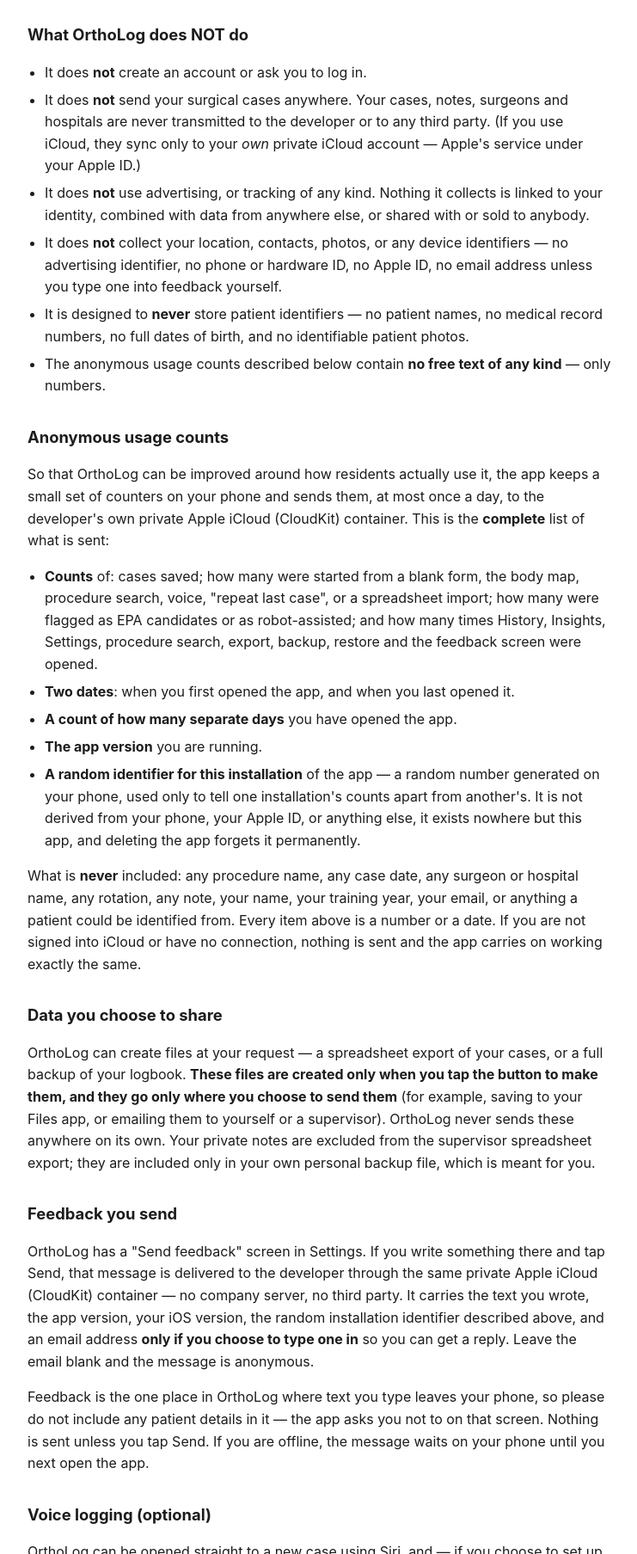
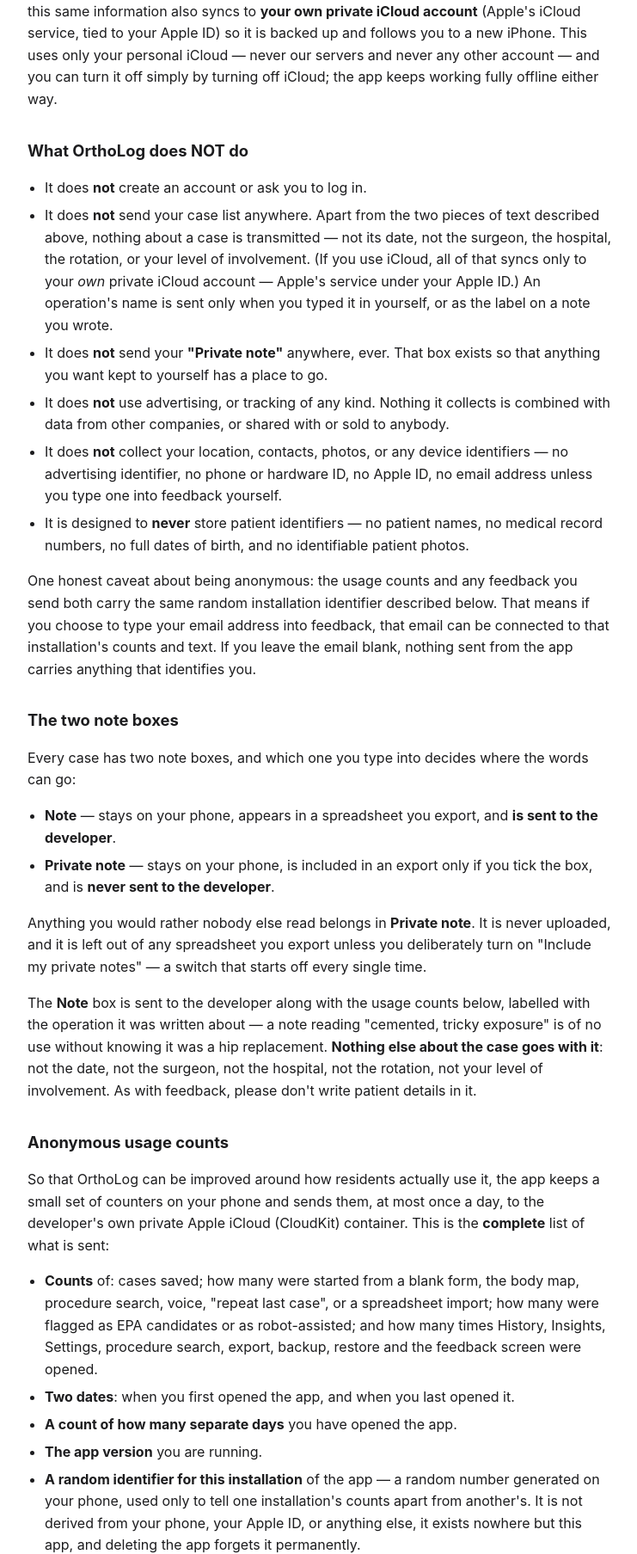
Before and after one commit to mutaz74/ortholog-privacy, a plain HTML site: page index.html in a window 1280 px wide. Shown: the part 993-2800 px from the top of the page at 86% size, without its empty margins (268-1009 px from the left). Drawn offline with Linux system fonts and the light colour scheme.

Commit message:
Notes split, and the two things now sent to the developer
The policy claimed no free text of any kind ever left the phone. Since the
notes field was split into a shared Note and a Private note, the shared one
and any procedure name typed by hand are sent, so the page now says so and
describes which box goes where. Also corrects the older claim that nothing
collected is linked to identity: feedback and usage share an install ID.

```diff
--- a/index.html
+++ b/index.html
@@ -37,29 +37,36 @@
 <body>
 
 <h1>OrthoLog — Privacy Policy</h1>
-<p class="updated">Last updated: 27 July 2026</p>
+<p class="updated">Last updated: 28 July 2026</p>
 
 <p>OrthoLog is a personal surgical logbook for orthopedic surgery residents. This policy explains,
 in plain language, what the app does and does not do with information.</p>
 
 <div class="short-version">
 <p><strong>The short version:</strong> OrthoLog has no accounts, no sign-up, no company servers, no
-advertising, and no tracking. <strong>Your surgical cases never leave your phone</strong>, except to
-sync privately through <em>your own</em> Apple iCloud account so they are backed up and follow you
-to a new phone. The app works fully offline, with or without iCloud.</p>
+advertising, and no tracking. Your logbook lives on your phone, syncing privately through
+<em>your own</em> Apple iCloud account so it is backed up and follows you to a new phone. The app
+works fully offline, with or without iCloud.</p>
 
-<p>Two things, and only these two, are sent to the developer of OrthoLog:</p>
+<p>Three things, and only these three, are sent to the developer of OrthoLog:</p>
 <ol>
   <li><strong>Anonymous usage counts</strong> — numbers describing how the app's features get used
     (for example, how many cases were logged, and how many were started by voice rather than by
-    tapping). These are counts only. They never include a case, a procedure name, a date, a surgeon,
-    a hospital, or a note. See "Anonymous usage counts" below for the complete list.</li>
+    tapping). See "Anonymous usage counts" below for the complete list.</li>
+  <li><strong>Two pieces of text from your logbook</strong> — procedure names you type in yourself
+    when the built-in catalog doesn't have the operation, and whatever you write in a case's
+    <strong>"Note"</strong> box, labelled with the operation it was written about. The first is used
+    to add missing operations to the catalog; the second, to improve the app around how residents
+    actually work.
+    <strong>The separate "Private note" box is never sent.</strong> See "The two note boxes"
+    below.</li>
   <li><strong>Feedback you write yourself</strong>, if and when you choose to tap "Send
     feedback".</li>
 </ol>
 
-<p>Both travel through the developer's own Apple iCloud (CloudKit) container — not a company server
-and not any third party — and neither contains anything that identifies you or any patient.</p>
+<p>All three travel through the developer's own Apple iCloud (CloudKit) container — not a company
+server and not any third party. None of them includes anything a patient could be identified from,
+and none includes your name or your training year.</p>
 </div>
 
 <h2>What OrthoLog stores</h2>
@@ -75,21 +82,44 @@
 <h2>What OrthoLog does NOT do</h2>
 <ul>
   <li>It does <strong>not</strong> create an account or ask you to log in.</li>
-  <li>It does <strong>not</strong> send your surgical cases anywhere. Your cases, notes, surgeons
-    and hospitals are never transmitted to the developer or to any third party. (If you use iCloud,
-    they sync only to your <em>own</em> private iCloud account — Apple's service under your Apple
-    ID.)</li>
+  <li>It does <strong>not</strong> send your case list anywhere. Apart from the two pieces of text
+    described above, nothing about a case is transmitted — not its date, not the surgeon, the
+    hospital, the rotation, or your level of involvement. (If you use iCloud, all of that syncs only
+    to your <em>own</em> private iCloud account — Apple's service under your Apple ID.) An
+    operation's name is sent only when you typed it in yourself, or as the label on a note you
+    wrote.</li>
+  <li>It does <strong>not</strong> send your <strong>"Private note"</strong> anywhere, ever. That box
+    exists so that anything you want kept to yourself has a place to go.</li>
   <li>It does <strong>not</strong> use advertising, or tracking of any kind. Nothing it collects is
-    linked to your identity, combined with data from anywhere else, or shared with or sold to
-    anybody.</li>
+    combined with data from other companies, or shared with or sold to anybody.</li>
   <li>It does <strong>not</strong> collect your location, contacts, photos, or any device
     identifiers — no advertising identifier, no phone or hardware ID, no Apple ID, no email address
     unless you type one into feedback yourself.</li>
   <li>It is designed to <strong>never</strong> store patient identifiers — no patient names, no
     medical record numbers, no full dates of birth, and no identifiable patient photos.</li>
-  <li>The anonymous usage counts described below contain <strong>no free text of any kind</strong> —
-    only numbers.</li>
 </ul>
+
+<p>One honest caveat about being anonymous: the usage counts and any feedback you send both carry
+the same random installation identifier described below. That means if you choose to type your email
+address into feedback, that email can be connected to that installation's counts and text. If you
+leave the email blank, nothing sent from the app carries anything that identifies you.</p>
+
+<h2>The two note boxes</h2>
+<p>Every case has two note boxes, and which one you type into decides where the words can go:</p>
+<ul>
+  <li><strong>Note</strong> — stays on your phone, appears in a spreadsheet you export, and
+    <strong>is sent to the developer</strong>.</li>
+  <li><strong>Private note</strong> — stays on your phone, is included in an export only if you tick
+    the box, and is <strong>never sent to the developer</strong>.</li>
+</ul>
+<p>Anything you would rather nobody else read belongs in <strong>Private note</strong>. It is never
+uploaded, and it is left out of any spreadsheet you export unless you deliberately turn on "Include
+my private notes" — a switch that starts off every single time.</p>
+<p>The <strong>Note</strong> box is sent to the developer along with the usage counts below, labelled
+with the operation it was written about — a note reading "cemented, tricky exposure" is of no use
+without knowing it was a hip replacement. <strong>Nothing else about the case goes with it</strong>:
+not the date, not the surgeon, not the hospital, not the rotation, not your level of involvement. As
+with feedback, please don't write patient details in it.</p>
 
 <h2>Anonymous usage counts</h2>
 <p>So that OrthoLog can be improved around how residents actually use it, the app keeps a small set
@@ -107,19 +137,27 @@
     generated on your phone, used only to tell one installation's counts apart from another's. It is
     not derived from your phone, your Apple ID, or anything else, it exists nowhere but this app,
     and deleting the app forgets it permanently.</li>
+  <li><strong>Procedure names you typed in yourself</strong> — only ones that aren't in the app's
+    built-in catalog, because those are the operations it is missing. A procedure you picked from the
+    catalog is never included.</li>
+  <li><strong>The text of your "Note" boxes</strong> — the shared one only, each labelled with the
+    operation it was written about, as described above.</li>
 </ul>
-<p>What is <strong>never</strong> included: any procedure name, any case date, any surgeon or
-hospital name, any rotation, any note, your name, your training year, your email, or anything a
-patient could be identified from. Every item above is a number or a date. If you are not signed into
-iCloud or have no connection, nothing is sent and the app carries on working exactly the same.</p>
+<p>What is <strong>never</strong> included: your "Private note", any case date, any surgeon or
+hospital name, any rotation, your involvement level, your name, your training year, your email, or
+anything a patient could be identified from. If you are not signed into iCloud or have no
+connection, nothing is sent and the app carries on working exactly the same.</p>
 
 <h2>Data you choose to share</h2>
 <p>OrthoLog can create files at your request — a spreadsheet export of your cases, or a full
 backup of your logbook. <strong>These files are created only when you tap the button to make
 them, and they go only where you choose to send them</strong> (for example, saving to your Files
 app, or emailing them to yourself or a supervisor). OrthoLog never sends these anywhere on its
-own. Your private notes are excluded from the supervisor spreadsheet export; they are included
-only in your own personal backup file, which is meant for you.</p>
+own. Your private notes are left out of the spreadsheet export unless you turn on "Include my
+private notes" before creating it; they are always included in your own personal backup file, which
+is meant for you. (The one exception is the export offered when a test version of the app expires:
+because that is your last chance to keep what you wrote, it includes your private notes, and says so
+on the screen.)</p>
 
 <h2>Feedback you send</h2>
 <p>OrthoLog has a "Send feedback" screen in Settings. If you write something there and tap Send,
@@ -128,9 +166,9 @@
 iOS version, the random installation identifier described above, and an email address <strong>only
 if you choose to type one in</strong> so you can get a reply. Leave the email blank and the message
 is anonymous.</p>
-<p>Feedback is the one place in OrthoLog where text you type leaves your phone, so please do not
-include any patient details in it — the app asks you not to on that screen. Nothing is sent unless
-you tap Send. If you are offline, the message waits on your phone until you next open the app.</p>
+<p>Please do not include any patient details in it — the app asks you not to on that screen. Nothing
+is sent unless you tap Send. If you are offline, the message waits on your phone until you next open
+the app.</p>
 
 <h2>Voice logging (optional)</h2>
 <p>OrthoLog can be opened straight to a new case using Siri, and — if you choose to set up the
```
